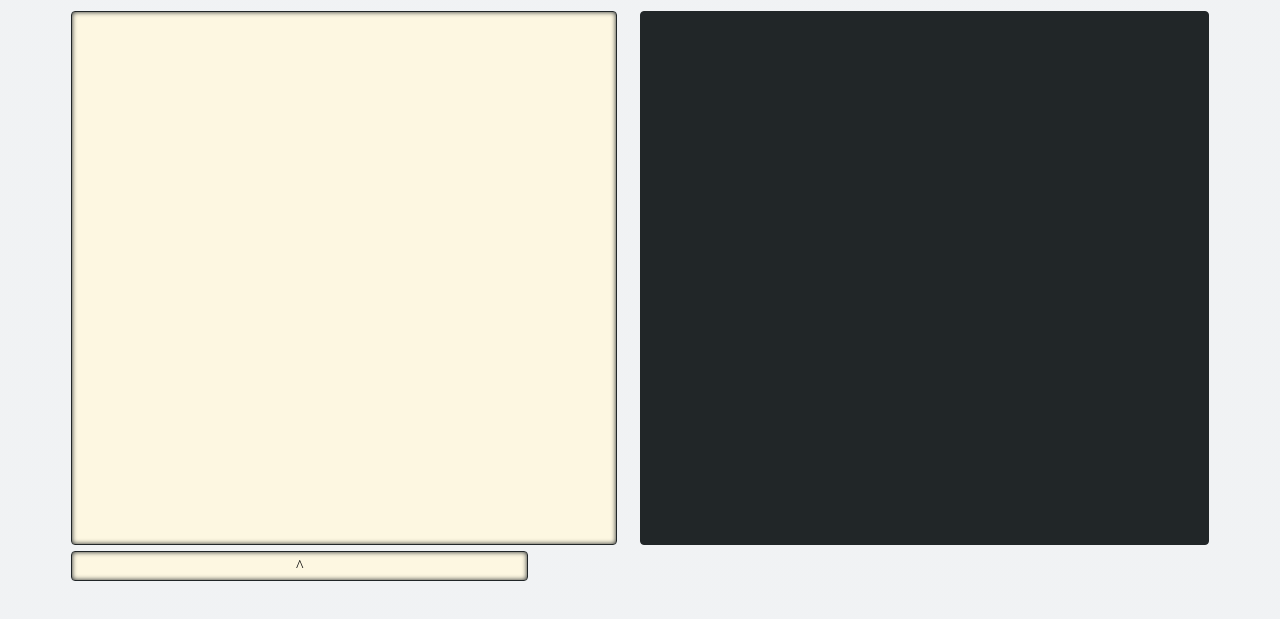
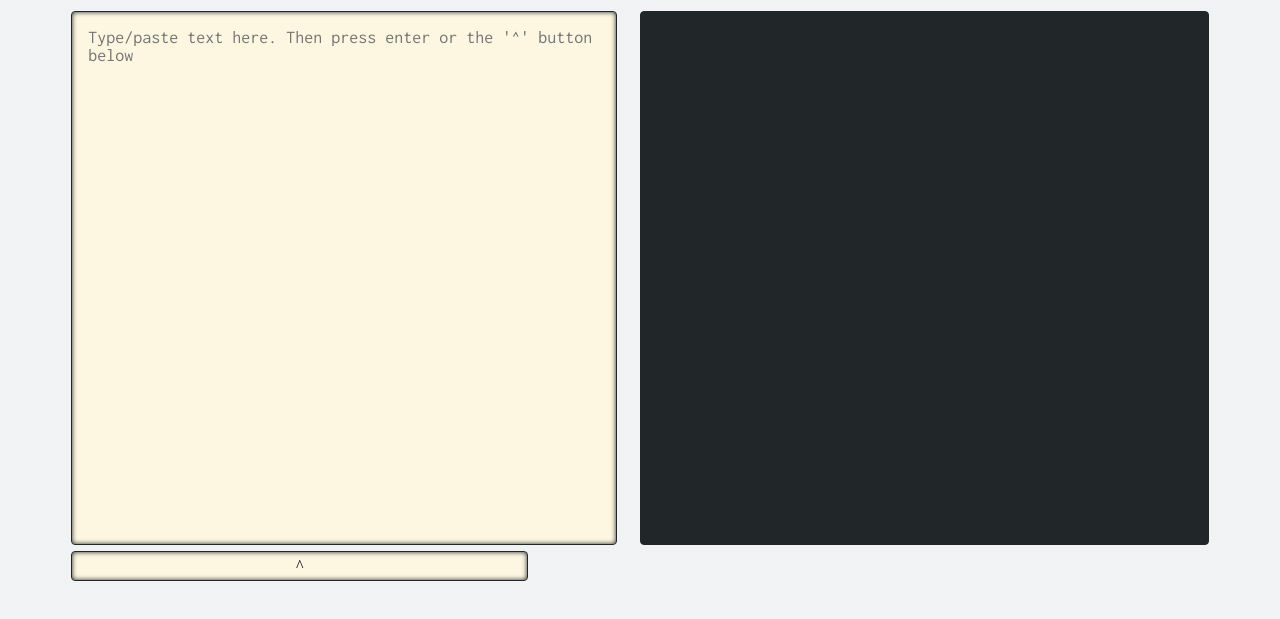
Before and after one commit to Samps9/Kaleidoscript, a plain HTML site: page index.html in a window 1280 px wide. Shown: the part 69-688 px from the top of the page. Drawn offline with Linux system fonts and the light colour scheme.

Commit message:
fixes #4

```diff
--- a/index.html
+++ b/index.html
@@ -18,7 +18,7 @@
 
 		<div id="ui" class="grid row-1-2">
 			<div id="input" class="row-1-2">
-				<textarea id="input-field" class="bg-vintage pad inconsolata border box-shadow in-out"></textarea>
+				<textarea id="input-field" class="bg-vintage pad inconsolata border box-shadow in-out" placeholder="Type/paste text here. Then press enter or the '^' button below"></textarea>
 			</div>
 			<div id="submit" class="row-2-3">
 				<div id="submit-button" class="bg-vintage pad border box-shadow">^</div>
```
